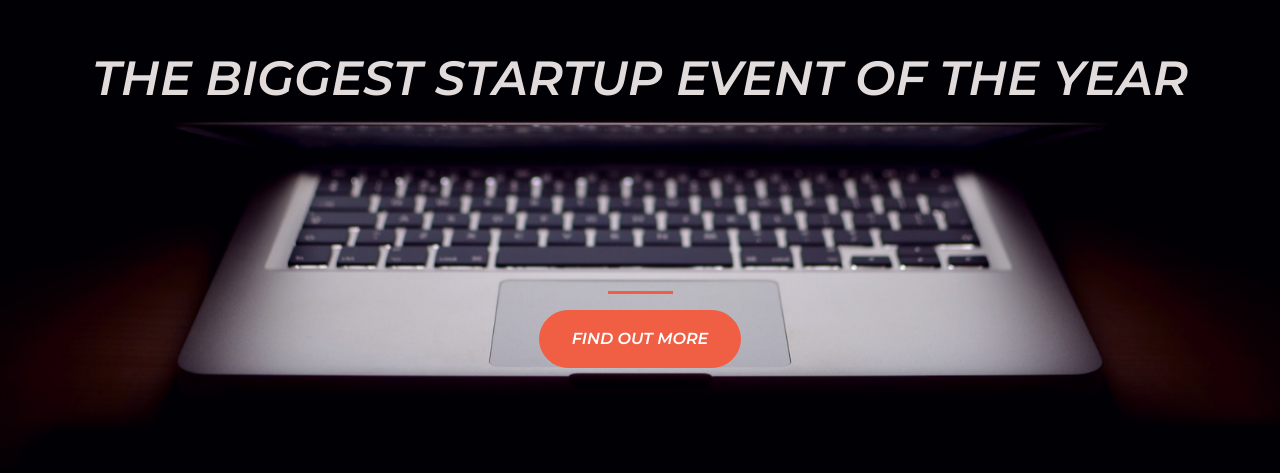
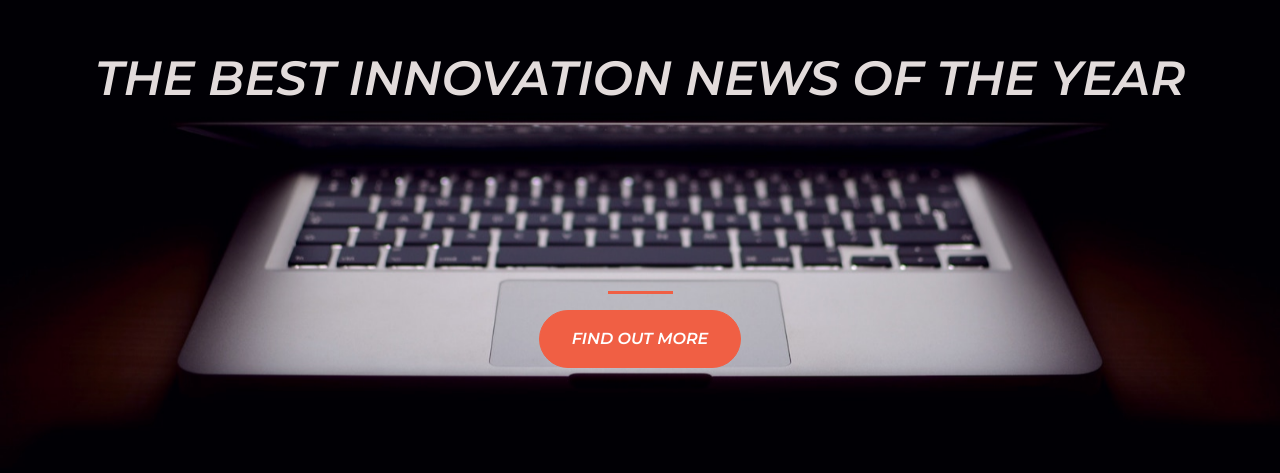
Before and after one commit to sherifbaruwa/sb.github.io, a plain HTML site: page index.html in a window 1280 px wide. Shown: the part 191-664 px from the top of the page. Drawn offline with nearby package versions, Linux system fonts and the light colour scheme.

Commit message:
header tag changed

```diff
--- a/index.html
+++ b/index.html
@@ -28,7 +28,7 @@
       <div class="row">
         <header class="text-center col-12">
           <h1 class="text-uppercase">
-            <strong>The biggest startup event of the year</strong>
+            <strong>The best innovation news of the year</strong>
           </h1>
         </header>
         <div class="buffer col-12"></div>
```
